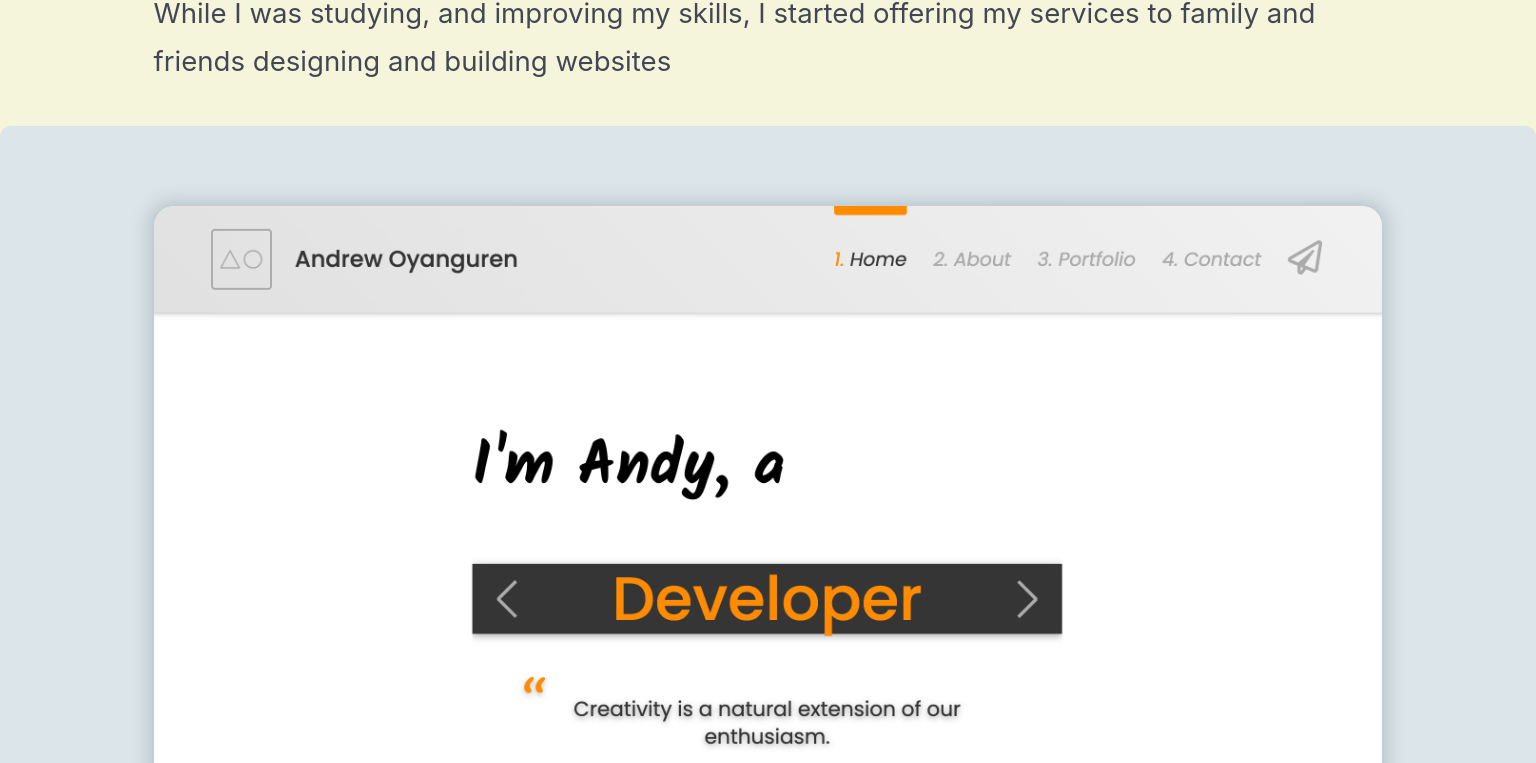
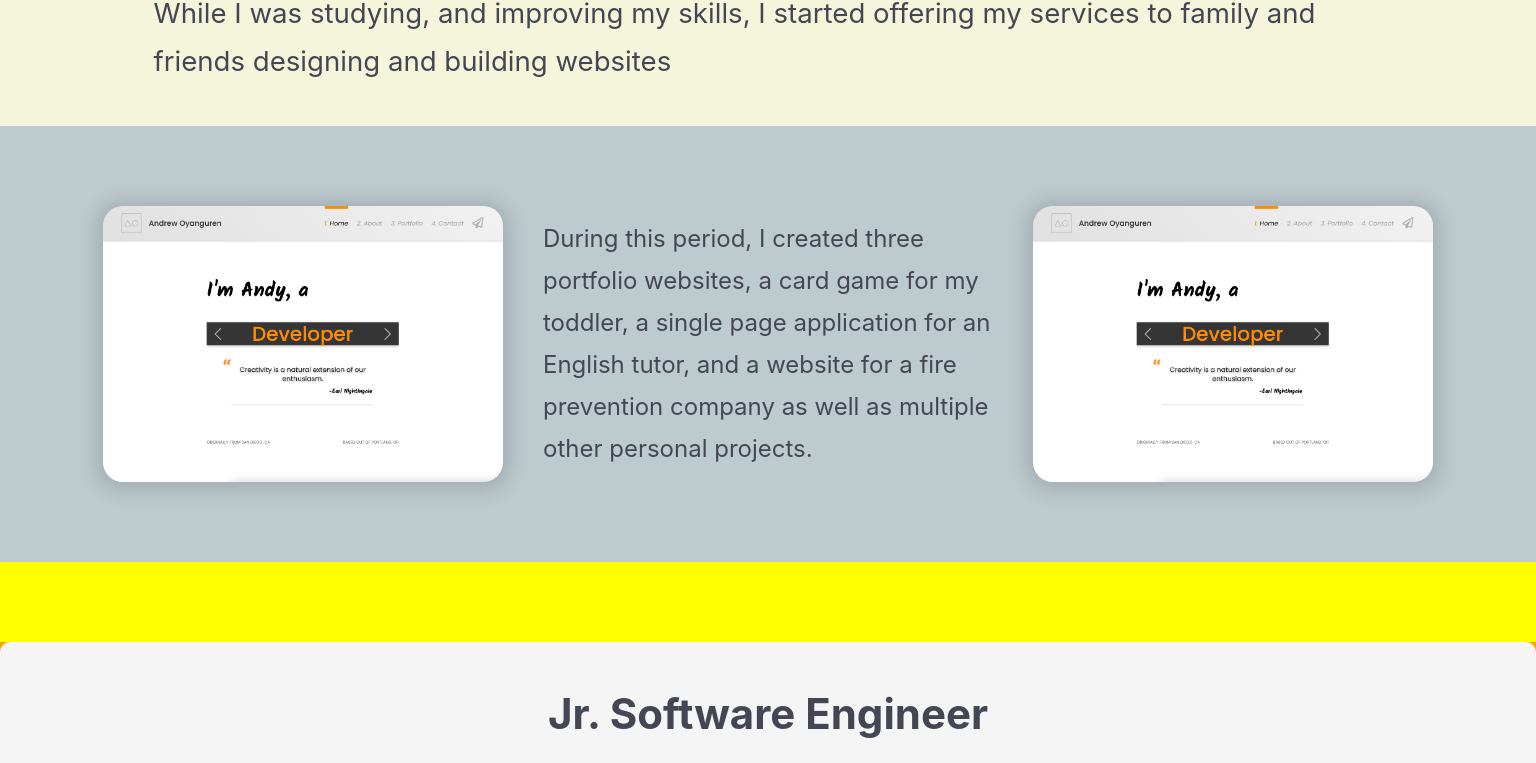
Before and after one commit to andrew-oyanguren/typescript-portfolio, a React (Vite) app: page /experience in a window 1536 px wide. Shown: the part 734-1497 px from the top of the page. Built offline with nearby package versions, Linux system fonts and the light colour scheme.

Commit message:
Updated WebDev UI on large devices

```diff
--- a/src/components/ExperienceUI/WebDeveloper/WebDeveloper.module.css
+++ b/src/components/ExperienceUI/WebDeveloper/WebDeveloper.module.css
@@ -1,11 +1,11 @@
 .WebDevContainer {
-  background-color: var(--color-gray);
-
   padding: calc(var(--spacing-large) * 2) 0;
   border-radius: 10px;
 
   display: grid;
   place-items: center;
+
+  background-color: var(--color-gray);
 }
 
 .WebDevContainer > * + * {
@@ -45,6 +45,33 @@
   }
 }
 
+/* LARGE_DEVICES: > 1360 */
+@media (min-width: 1360px) {
+  .WebDevContainer {
+    border-radius: 0;
+
+    display: flex;
+    justify-content: center;
+    align-items: center;
+
+    background-color: var(--color-dark-gray);
+  }
+
+  .WebDevContainer > * + * {
+    margin-top: 0;
+  }
+
+  .WebDevImgWrapper {
+    max-width: 400px;
+  }
+
+  .WebDevContainer > p {
+    max-width: 450px;
+    padding: 0 var(--spacing-large);
+    font-size: var(--font-size-medium);
+  }
+}
+
 @keyframes slideUp {
   0% {
     opacity: 0;
```
